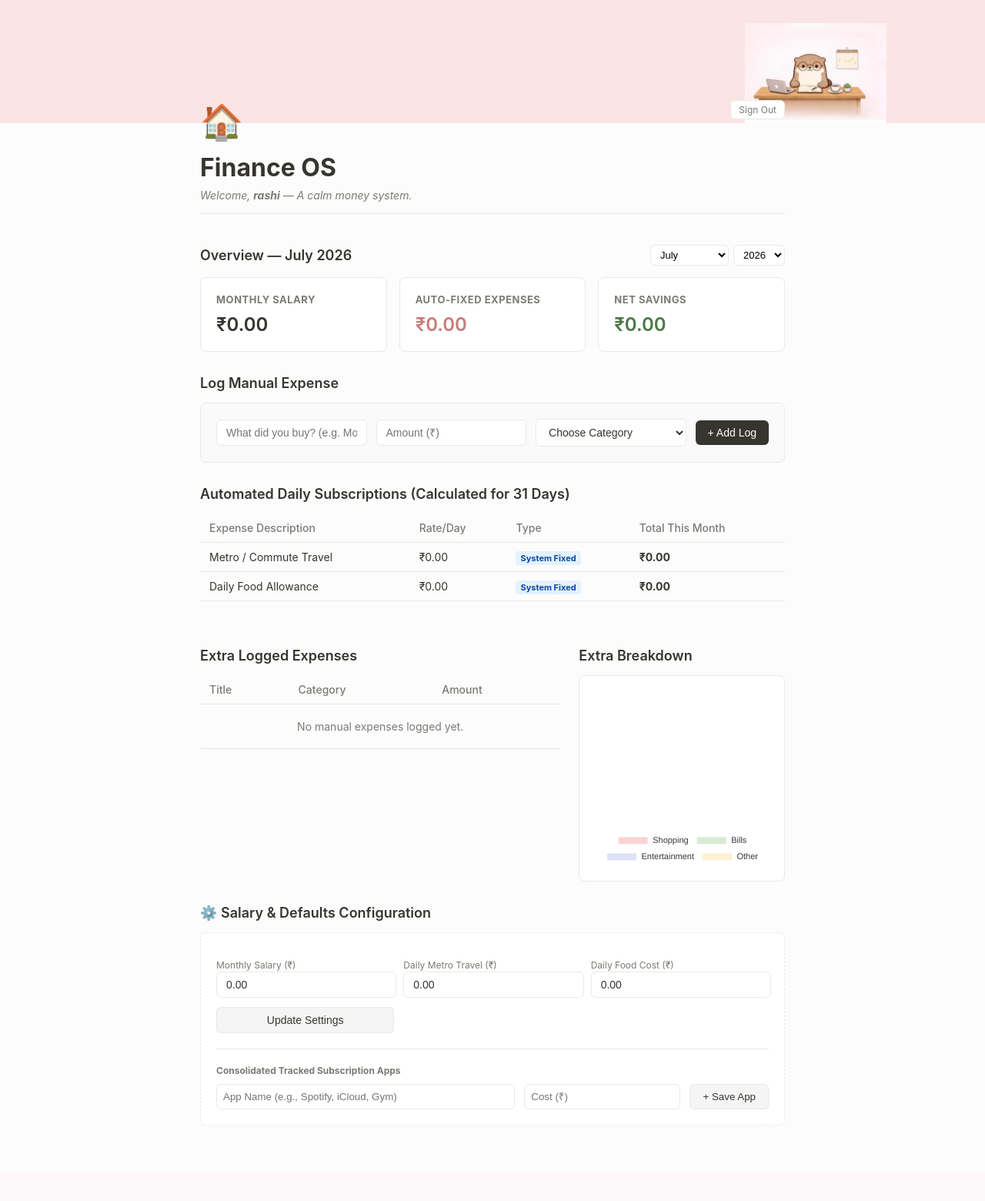
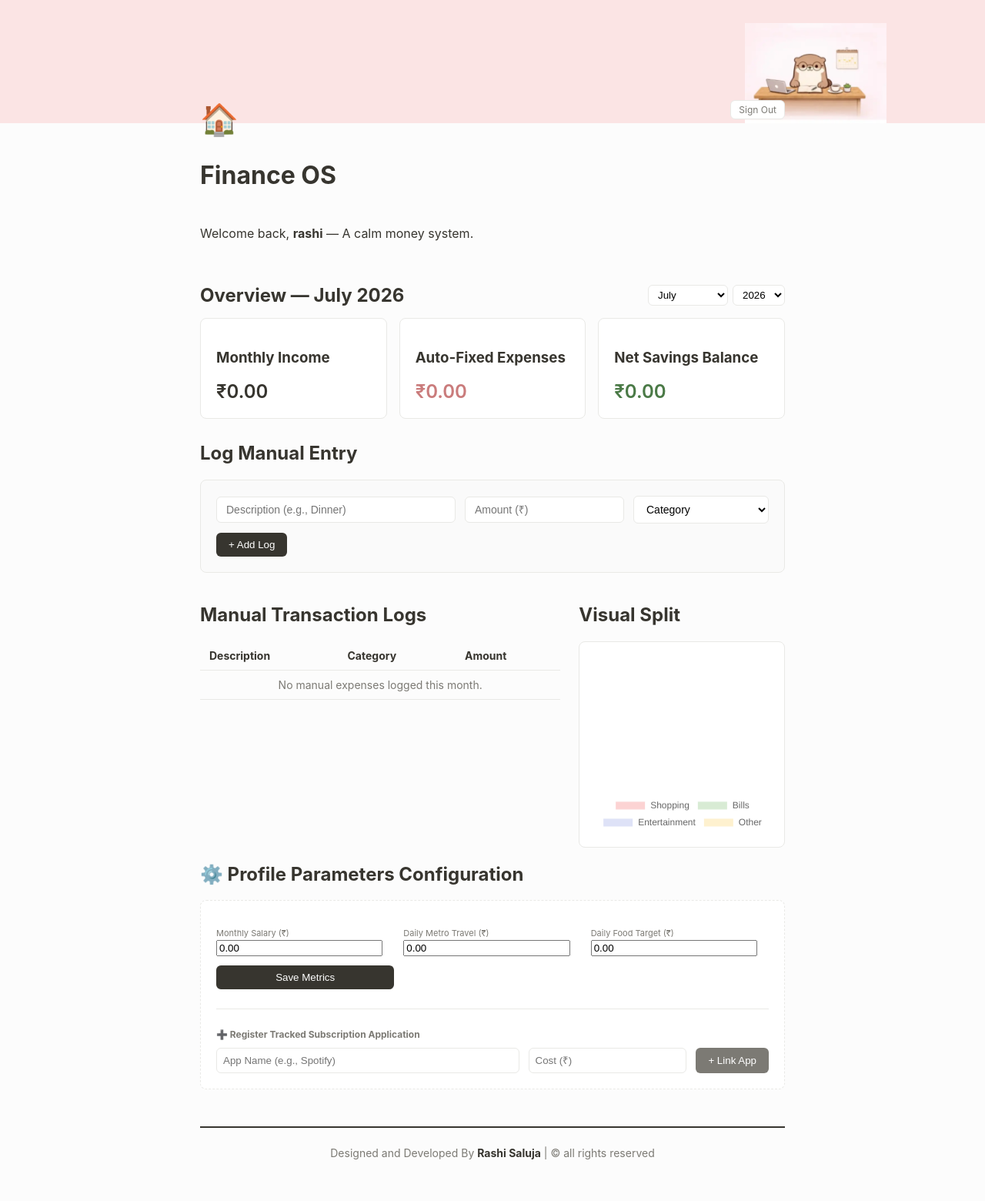
Before and after one commit to rashisaluja19/SpendWise, a Django app: page / in a window 1280 px wide. Shown: the whole page at 77% size. Before the commit the page ends 1462 px from the top, so only its background shows below. Run offline with Django 5.2, Linux system fonts and the light colour scheme; a user stored in the database is signed in; data comes from the database, SQL or seed files in the repository; data that the repository does not hold is empty.

Commit message:
Integrated Rashi Saluja copyright footer and core UI updates

```diff
--- a/tracker/templates/tracker/dashboard.html
+++ b/tracker/templates/tracker/dashboard.html
@@ -3,252 +3,49 @@
 <html lang="en">
 <head>
     <meta charset="UTF-8">
-    <meta name="viewport" content="width=device-width, initial-scale=1.0">
-    <title>Finance OS</title>
-    <!-- Include Chart.js script library -->
+    <title>SpendWise — Minimalist Workspace</title>
     <script src="https://cdn.jsdelivr.net/npm/chart.js"></script>
     <style>
-        :root {
-            --bg-color: #fcfcfc;
-            --card-bg: #ffffff;
-            --accent-pink: #fbe4e4;
-            --text-main: #37352f;
-            --text-muted: #7c7a74;
-            --border-color: #e9e9e6;
-        }
+        :root { --bg-color: #fcfcfc; --card-bg: #ffffff; --accent-pink: #fbe4e4; --text-main: #37352f; --text-muted: #7c7a74; --border-color: #e9e9e6; }
+        body { font-family: -apple-system, BlinkMacSystemFont, sans-serif; background-color: var(--bg-color); color: var(--text-main); margin: 0; padding: 0; display: flex; flex-direction: column; align-items: center; }
+        .banner { width: 100%; height: 160px; background-color: var(--accent-pink); position: relative; display: flex; justify-content: flex-end; align-items: flex-end; }
+        .banner img { height: 130px; margin-right: 10%; }
+        .container { width: 100%; max-width: 800px; padding: 0 20px; box-sizing: border-box; position: relative; top: -30px; }
+        .page-header { display: flex; flex-direction: column; gap: 8px; margin-bottom: 40px; }
+        .grid { display: grid; grid-template-columns: repeat(auto-fit, minmax(220px, 1fr)); gap: 16px; margin-bottom: 30px; }
+        .card { background: var(--card-bg); border: 1px solid var(--border-color); border-radius: 8px; padding: 20px; }
+        .card .amount { font-size: 24px; font-weight: 600; margin: 0; }
+        table { width: 100%; border-collapse: collapse; margin-bottom: 30px; }
+        th, td { text-align: left; padding: 10px 12px; border-bottom: 1px solid var(--border-color); font-size: 14px; }
+        .log-form { background: #fafafa; border: 1px solid var(--border-color); border-radius: 8px; padding: 20px; display: flex; flex-wrap: wrap; gap: 12px; align-items: center; margin-bottom: 20px; }
+        .log-form input, .log-form select { background: #fff; border: 1px solid var(--border-color); border-radius: 6px; padding: 8px 12px; font-size: 14px; outline:none; }
+        .log-form button { background: var(--text-main); color: #fff; border: none; border-radius: 6px; padding: 8px 16px; cursor: pointer; font-weight: 500; }
+        .settings-card { background: #ffffff; border: 1px dashed var(--border-color); border-radius: 8px; padding: 20px; margin-bottom: 30px; }
+        .settings-grid { display: grid; grid-template-columns: repeat(auto-fit, minmax(180px, 1fr)); gap: 12px; margin-top: 10px; width: 100%; }
+        .analytics-split { display: grid; grid-template-columns: 1.4fr 0.8fr; gap: 24px; align-items: start; }
+        .chart-container { background: #fff; border: 1px solid var(--border-color); border-radius: 8px; padding: 16px; display: flex; justify-content: center; }
 
-        body {
-            font-family: -apple-system, BlinkMacSystemFont, "Segoe UI", Roboto, Helvetica, Arial, sans-serif;
-            background-color: var(--bg-color);
-            color: var(--text-main);
-            margin: 0;
-            padding: 0;
-            display: flex;
-            flex-direction: column;
-            align-items: center;
-        }
-
-        .banner {
-            width: 100%;
-            height: 160px;
-            background-color: var(--accent-pink);
-            position: relative;
-            display: flex;
-            justify-content: flex-end;
-            align-items: flex-end;
-        }
-
-        .banner img {
-            height: 130px;
-            margin-right: 10%;
-            margin-bottom: 0px;
-        }
-
-        .container {
-            width: 100%;
-            max-width: 800px;
-            padding: 0 20px;
-            box-sizing: border-box;
-            position: relative;
-            top: -30px;
-        }
-
-        .page-header {
-            display: flex;
-            flex-direction: column;
-            gap: 8px;
-            margin-bottom: 40px;
-        }
-
-        .icon {
-            font-size: 45px;
-            margin-bottom: 5px;
-        }
-
-        h1 {
-            font-size: 32px;
-            font-weight: 700;
-            margin: 0;
-            color: var(--text-main);
-        }
-
-        .subtitle {
-            font-size: 14px;
-            font-style: italic;
-            color: var(--text-muted);
-            margin: 0;
-            border-bottom: 1px solid var(--border-color);
-            padding-bottom: 15px;
-        }
-
-        .grid {
-            display: grid;
-            grid-template-columns: repeat(auto-fit, minmax(220px, 1fr));
-            gap: 16px;
-            margin-bottom: 30px;
-        }
-
-        .card {
-            background: var(--card-bg);
-            border: 1px solid var(--border-color);
-            border-radius: 8px;
-            padding: 20px;
-        }
-
-        .card h3 {
-            margin: 0 0 10px 0;
-            font-size: 13px;
-            text-transform: uppercase;
-            letter-spacing: 0.5px;
-            color: var(--text-muted);
-        }
-
-        .card .amount {
-            font-size: 24px;
-            font-weight: 600;
-            margin: 0;
-        }
-
-        .card .amount.savings {
-            color: #4b7a47;
-        }
-
-        h2 {
-            font-size: 18px;
-            font-weight: 600;
-            margin: 30px 0 15px 0;
-        }
-
-        table {
-            width: 100%;
-            border-collapse: collapse;
-            margin-bottom: 30px;
-        }
-
-        th, td {
-            text-align: left;
-            padding: 10px 12px;
-            border-bottom: 1px solid var(--border-color);
-            font-size: 14px;
-        }
-
-        th {
-            color: var(--text-muted);
-            font-weight: 500;
-        }
-
-        .badge-auto {
-            background-color: #e3f2fd;
-            color: #0d47a1;
-            padding: 2px 6px;
-            border-radius: 4px;
-            font-size: 11px;
-            font-weight: bold;
-        }
-
-        .badge-manual {
-            background-color: #f5f5f5;
-            color: #424242;
-            padding: 2px 6px;
-            border-radius: 4px;
-            font-size: 11px;
-            font-weight: bold;
-        }
-
-        .log-form {
-            background: #fafafa;
-            border: 1px solid var(--border-color);
-            border-radius: 8px;
-            padding: 20px;
-            display: flex;
-            flex-wrap: wrap;
-            gap: 12px;
-            align-items: center;
-            margin-bottom: 20px;
-        }
-
-        .log-form input, .log-form select {
-            background: #fff;
-            border: 1px solid var(--border-color);
-            border-radius: 6px;
-            padding: 8px 12px;
-            font-size: 14px;
-            color: var(--text-main);
-            outline: none;
-            flex: 1;
-            min-width: 120px;
-        }
-
-        .log-form button {
-            background: var(--text-main);
-            color: #fff;
-            border: none;
-            border-radius: 6px;
-            padding: 8px 16px;
-            font-size: 14px;
-            font-weight: 500;
-            cursor: pointer;
-        }
-
-        .settings-card {
-            background: #ffffff;
-            border: 1px dashed var(--border-color);
-            border-radius: 8px;
-            padding: 20px;
-            margin-bottom: 30px;
-        }
-
-        .settings-grid {
-            display: grid;
-            grid-template-columns: repeat(auto-fit, minmax(180px, 1fr));
-            gap: 12px;
-            margin-top: 10px;
-        }
-
-        .btn-secondary {
-            background: #f5f5f5 !important;
-            color: var(--text-main) !important;
-            border: 1px solid var(--border-color) !important;
-        }
-
-        /* 📊 NEW Grid Layout splitting Table & Chart side by side */
-        .analytics-split {
-            display: grid;
-            grid-template-columns: 1.4fr 0.8fr;
-            gap: 24px;
-            align-items: start;
-        }
-
-        .chart-container {
-            background: #fff;
-            border: 1px solid var(--border-color);
-            border-radius: 8px;
-            padding: 16px;
-            display: flex;
-            justify-content: center;
-        }
-
-        @media (max-width: 768px) {
-            .analytics-split {
-                grid-template-columns: 1fr;
-            }
-        }
+        /* Footer Specific Utility Layout Alignments */
+        .footer-copyright { border-top: 2px solid var(--text-main); padding: 24px 16px; margin-top: 48px; text-align: center; }
+        .footer-copyright h4 { margin: 0; font-size: 14px; font-weight: 400; color: var(--text-muted); }
+        .footer-copyright b { color: var(--text-main); }
     </style>
 </head>
 <body>
 
     <div class="banner">
-        <img src="{% static 'otter.png' %}" alt="Cute Otter Desk">
+        <img src="{% static 'otter.png' %}" alt="Desk Otter">
     </div>
 
     <div class="container">
-        <!-- 🔔 Dynamic Subscription Scanner Alert Banner -->
+
+        <!-- 🔔 Dynamic Notification Engine Alert -->
         {% if pending_sub %}
         <div style="background-color: #fef5e7; border: 1px dashed #f39c12; border-radius: 8px; padding: 15px 20px; margin-bottom: 25px; display: flex; justify-content: space-between; align-items: center;">
             <div style="font-size: 14px; color: #b7791f;">
-                <strong>🔔 Subscription Alert:</strong> Did you make your payment for <strong>{{ pending_sub.name }} (₹{{ pending_sub.cost }})</strong> this month?
+                <strong>🔔 Subscription Check:</strong> Did you make your payment for <strong>{{ pending_sub.name }} (₹{{ pending_sub.cost }})</strong> this month?
             </div>
-            <form method="POST" style="margin:0; padding:0; display:inline;">
+            <form method="POST" style="margin:0;">
                 {% csrf_token %}
                 <input type="hidden" name="sub_title" value="{{ pending_sub.name }}">
                 <input type="hidden" name="sub_amount" value="{{ pending_sub.cost }}">
@@ -258,19 +55,21 @@
             </form>
         </div>
         {% endif %}
+
         <div class="page-header">
             <div style="display: flex; justify-content: space-between; align-items: flex-start;">
-                <div class="icon">🏠</div>
+                <div style="font-size: 40px;">🏠</div>
                 <a href="{% url 'logout' %}" style="font-size: 12px; color: var(--text-muted); text-decoration: none; border: 1px solid var(--border-color); padding: 4px 10px; border-radius: 6px; background:#fff;">Sign Out</a>
             </div>
             <h1>Finance OS</h1>
-            <p class="subtitle">Welcome, <strong>{{ request.user.username }}</strong> — A calm money system.</p>
+            <p>Welcome back, <strong>{{ request.user.username }}</strong> — A calm money system.</p>
         </div>
+
+        <!-- Timeline Capsule Architecture Selector Toggle -->
         <div style="display: flex; justify-content: space-between; align-items: center; margin: 30px 0 15px 0;">
-            <h2 style="margin: 0;">Overview — {{ current_month }}</h2>
-
-            <form method="GET" action="/" id="monthFilterForm" style="display: flex; gap: 6px; background: none; border: none; padding: 0; margin: 0;">
-                <select name="month" onchange="document.getElementById('monthFilterForm').submit();" style="padding: 4px 8px; border-radius: 6px; border: 1px solid var(--border-color); font-size: 13px; cursor: pointer; background: #fff;">
+            <h2 style="margin:0;">Overview — {{ current_month }}</h2>
+            <form method="GET" action="/" id="monthFilterForm" style="display:flex; gap:6px;">
+                <select name="month" onchange="document.getElementById('monthFilterForm').submit();" style="padding: 4px 8px; border-radius: 6px; border:1px solid var(--border-color); background:#fff;">
                     <option value="1" {% if selected_month == 1 %}selected{% endif %}>January</option>
                     <option value="2" {% if selected_month == 2 %}selected{% endif %}>February</option>
                     <option value="3" {% if selected_month == 3 %}selected{% endif %}>March</option>
@@ -284,36 +83,27 @@
                     <option value="11" {% if selected_month == 11 %}selected{% endif %}>November</option>
                     <option value="12" {% if selected_month == 12 %}selected{% endif %}>December</option>
                 </select>
-
-                <select name="year" onchange="document.getElementById('monthFilterForm').submit();" style="padding: 4px 8px; border-radius: 6px; border: 1px solid var(--border-color); font-size: 13px; cursor: pointer; background: #fff;">
+                <select name="year" onchange="document.getElementById('monthFilterForm').submit();" style="padding: 4px 8px; border-radius: 6px; border:1px solid var(--border-color); background:#fff;">
                     <option value="2025" {% if selected_year == 2025 %}selected{% endif %}>2025</option>
                     <option value="2026" {% if selected_year == 2026 %}selected{% endif %}>2026</option>
                     <option value="2027" {% if selected_year == 2027 %}selected{% endif %}>2027</option>
                 </select>
             </form>
         </div>
+
         <div class="grid">
-            <div class="card">
-                <h3>Monthly Salary</h3>
-                <p class="amount">₹{{ profile.monthly_salary }}</p>
-            </div>
-            <div class="card">
-                <h3>Auto-Fixed Expenses</h3>
-                <p class="amount" style="color: #ca7c7c;">₹{{ total_fixed_expenses }}</p>
-            </div>
-            <div class="card">
-                <h3>Net Savings</h3>
-                <p class="amount savings">₹{{ net_savings }}</p>
-            </div>
+            <div class="card"><h3>Monthly Income</h3><p class="amount">₹{{ profile.monthly_salary }}</p></div>
+            <div class="card"><h3>Auto-Fixed Expenses</h3><p class="amount" style="color: #ca7c7c;">₹{{ total_fixed_expenses }}</p></div>
+            <div class="card"><h3>Net Savings Balance</h3><p class="amount" style="color: #4b7a47;">₹{{ net_savings }}</p></div>
         </div>
 
-        <h2>Log Manual Expense</h2>
+        <h2>Log Manual Entry</h2>
         <form class="log-form" method="POST">
             {% csrf_token %}
-            <input type="text" name="title" placeholder="What did you buy? (e.g. Movie)" required>
-            <input type="number" name="amount" step="0.01" placeholder="Amount (₹)" required>
-            <select name="category" required>
-                <option value="" disabled selected>Choose Category</option>
+            <input type="text" name="title" placeholder="Description (e.g., Dinner)" style="flex:2;" required>
+            <input type="number" name="amount" step="0.01" placeholder="Amount (₹)" style="flex:1;" required>
+            <select name="category" style="flex:1;" required>
+                <option value="" disabled selected>Category</option>
                 <option value="Shopping">Shopping</option>
                 <option value="Bills">Bills & Utilities</option>
                 <option value="Entertainment">Entertainment</option>
@@ -322,137 +112,83 @@
             <button type="submit" name="add_expense">+ Add Log</button>
         </form>
 
-        <h2>Automated Daily Subscriptions (Calculated for {{ total_days }} Days)</h2>
-        <table>
-            <thead>
-                <tr>
-                    <th>Expense Description</th>
-                    <th>Rate/Day</th>
-                    <th>Type</th>
-                    <th>Total This Month</th>
-                </tr>
-            </thead>
-            <tbody>
-                <tr>
-                    <td>Metro / Commute Travel</td>
-                    <td>₹{{ profile.daily_travel_default }}</td>
-                    <td><span class="badge-auto">System Fixed</span></td>
-                    <td><strong>₹{{ auto_travel_total }}</strong></td>
-                </tr>
-                <tr>
-                    <td>Daily Food Allowance</td>
-                    <td>₹{{ profile.daily_food_default }}</td>
-                    <td><span class="badge-auto">System Fixed</span></td>
-                    <td><strong>₹{{ auto_food_total }}</strong></td>
-                </tr>
-            </tbody>
-        </table>
-
-        <!-- Analytics Block Wrap Section -->
         <div class="analytics-split">
             <div>
-                <h2>Extra Logged Expenses</h2>
+                <h2>Manual Transaction Logs</h2>
                 <table>
-                    <thead>
-                        <tr>
-                            <th>Title</th>
-                            <th>Category</th>
-                            <th>Amount</th>
-                        </tr>
-                    </thead>
+                    <thead><tr><th>Description</th><th>Category</th><th>Amount</th></tr></thead>
                     <tbody>
                         {% for expense in manual_expenses %}
-                        <tr>
-                            <td>{{ expense.title }}</td>
-                            <td>{{ expense.get_category_display }}</td>
-                            <td><strong>₹{{ expense.amount }}</strong></td>
-                        </tr>
+                        <tr><td>{{ expense.title }}</td><td>{{ expense.category }}</td><td>₹{{ expense.amount }}</td></tr>
                         {% empty %}
-                        <tr>
-                            <td colspan="3" style="text-align: center; color: var(--text-muted); padding: 20px 0;">
-                                No manual expenses logged yet.
-                            </td>
-                        </tr>
+                        <tr><td colspan="3" style="text-align:center; color:var(--text-muted);">No manual expenses logged this month.</td></tr>
                         {% endfor %}
                     </tbody>
                 </table>
             </div>
-
-            <!-- NEW: Interactive Doughnut/Pie Chart Section -->
             <div>
-                <h2>Extra Breakdown</h2>
+                <h2>Visual Split</h2>
                 <div class="chart-container">
                     <canvas id="expenseChart" width="200" height="200"></canvas>
                 </div>
             </div>
         </div>
 
-        <h2>⚙️ Salary & Defaults Configuration</h2>
+        <h2>⚙️ Profile Parameters Configuration</h2>
         <div class="settings-card">
-            <form class="log-form" method="POST" style="background:none; border:none; padding:0; margin:0;">
+            <form method="POST" style="display:flex; width:100%;">
                 {% csrf_token %}
-                <div class="settings-grid" style="width: 100%;">
+                <div class="settings-grid">
                     <div>
-                        <label style="font-size:12px; color:var(--text-muted);">Monthly Salary (₹)</label>
+                        <label style="font-size:11px; color:var(--text-muted);">Monthly Salary (₹)</label>
                         <input type="number" name="monthly_salary" value="{{ profile.monthly_salary }}" step="0.01" style="width:90%;" required>
                     </div>
                     <div>
-                        <label style="font-size:12px; color:var(--text-muted);">Daily Metro Travel (₹)</label>
+                        <label style="font-size:11px; color:var(--text-muted);">Daily Metro Travel (₹)</label>
                         <input type="number" name="daily_travel_default" value="{{ profile.daily_travel_default }}" step="0.01" style="width:90%;" required>
                     </div>
                     <div>
-                        <label style="font-size:12px; color:var(--text-muted);">Daily Food Cost (₹)</label>
+                        <label style="font-size:11px; color:var(--text-muted);">Daily Food Target (₹)</label>
                         <input type="number" name="daily_food_default" value="{{ profile.daily_food_default }}" step="0.01" style="width:90%;" required>
                     </div>
                     <div style="display:flex; align-items:flex-end;">
-                        <button type="submit" name="update_profile" class="btn-secondary" style="width:100%;">Update Settings</button>
+                        <button type="submit" name="update_profile" style="background:var(--text-main); color:white; border:none; padding:8px 12px; border-radius:6px; cursor:pointer; width:100%;">Save Metrics</button>
                     </div>
                 </div>
             </form>
-
-            <hr style="border: 0; border-top: 1px solid var(--border-color); margin: 20px 0;">
-            <h3 style="font-size:12px; color:var(--text-muted); margin-bottom:10px;">Consolidated Tracked Subscription Apps</h3>
-            <form method="POST" style="display:flex; gap:12px; flex-wrap:wrap; width:100%;">
+            <hr style="border: 0; border-top: 1px solid var(--border-color); margin: 25px 0;">
+            <h3 style="font-size:12px; color:var(--text-muted); margin-bottom:10px;">➕ Register Tracked Subscription Application</h3>
+            <form method="POST" style="display:flex; gap:12px; width:100%;">
                 {% csrf_token %}
-                <input type="text" name="new_sub_name" placeholder="App Name (e.g., Spotify, iCloud, Gym)" style="flex:2; border:1px solid var(--border-color); padding:8px; border-radius:6px; background:#fff; color:var(--text-main);" required>
-                <input type="number" name="new_sub_cost" step="0.01" placeholder="Cost (₹)" style="flex:1; border:1px solid var(--border-color); padding:8px; border-radius:6px; background:#fff; color:var(--text-main);" required>
-                <button type="submit" name="add_subscription_target" class="btn-secondary" style="padding:8px 16px; border-radius:6px; cursor:pointer;">+ Save App</button>
+                <input type="text" name="new_sub_name" placeholder="App Name (e.g., Spotify)" style="flex:2; border:1px solid var(--border-color); padding:8px; border-radius:6px;" required>
+                <input type="number" name="new_sub_cost" step="0.01" placeholder="Cost (₹)" style="flex:1; border:1px solid var(--border-color); padding:8px; border-radius:6px;" required>
+                <button type="submit" name="add_subscription_target" style="background:var(--text-muted); color:white; border:none; padding:8px 16px; border-radius:6px; cursor:pointer;">+ Link App</button>
             </form>
         </div>
+
+        <!-- 🏷️ Original Copyright Footer Component Integrated Safely -->
+        <div class="footer-copyright row border-top border-2 border-dark p-4 mt-5 text-center">
+            <h4>Designed and Developed By <b>Rashi Saluja</b> | &copy; all rights reserved</h4>
+        </div>
+
     </div>
 
-    <!-- 📊 NEW: Render Script Engine logic for charting -->
+    <!-- Data Visualization Canvas Implementation Script -->
     <script>
         const ctx = document.getElementById('expenseChart').getContext('2d');
-
-        // Safely parse JSON strings received from Django backend context context
         const labelsData = JSON.parse('{{ chart_labels|safe }}');
         const valuesData = JSON.parse('{{ chart_values|safe }}');
-
         new Chart(ctx, {
             type: 'doughnut',
             data: {
                 labels: labelsData,
                 datasets: [{
                     data: valuesData,
-                    // Cute pastel background themes to complement the desk otter layout
                     backgroundColor: ['#fcd3d3', '#d8ebd4', '#dee2f7', '#fef1cf'],
-                    borderColor: ['#fff', '#fff', '#fff', '#fff'],
                     borderWidth: 2
                 }]
             },
-            options: {
-                responsive: true,
-                plugins: {
-                    legend: {
-                        position: 'bottom',
-                        labels: {
-                            color: '#37352f',
-                            font: { size: 11 }
-                        }
-                    }
-                }
-            }
+            options: { responsive: true, plugins: { legend: { position: 'bottom' } } }
         });
     </script>
 </body>
```
